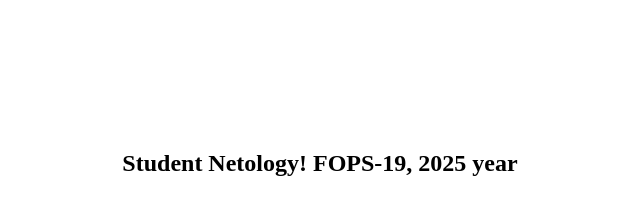
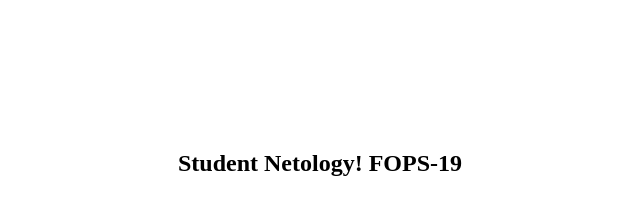
Before and after one commit to stepanovsa061/test_app_diplom, a plain HTML site: page content/index.html in a window 1280 px wide. Shown: the whole page, without its empty margins (320-960 px from the left). Drawn offline with Linux system fonts and the light colour scheme.

Commit message:
first commit

```diff
--- a/content/index.html
+++ b/content/index.html
@@ -7,7 +7,7 @@
 </head>
 
 <body>
-    <h2 style="margin-top: 150px; text-align: center;">Student Netology! FOPS-19, 2025 year</h2>
+    <h2 style="margin-top: 150px; text-align: center;">Student Netology! FOPS-19</h2>
 </body>
 
 </html>
```
Also changed, not shown: 2 other files.
